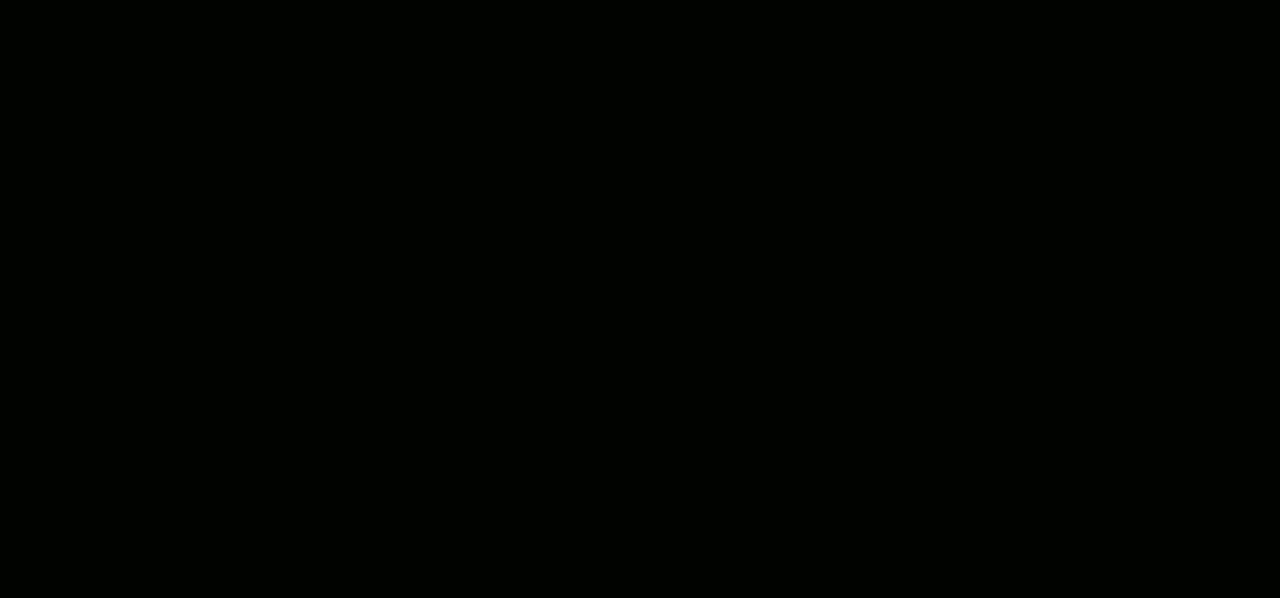
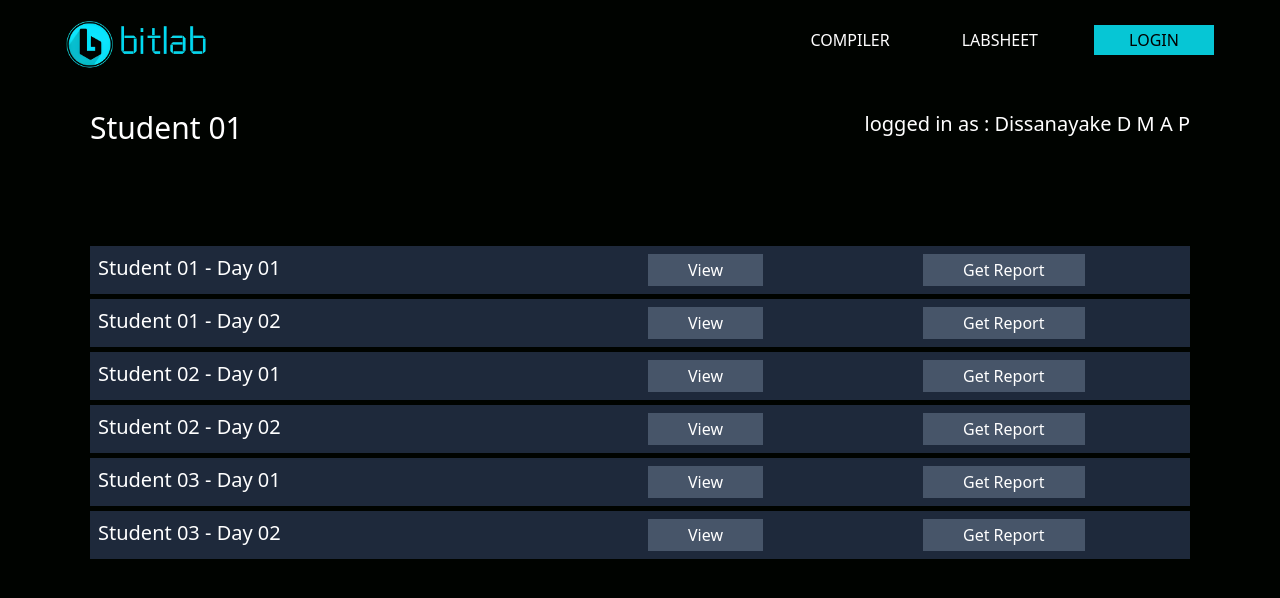
Before and after one commit to AnjanaPrabhath/BitLab, a React (Create React App) app in the folder frontend/: page /admin/student_details/student_record in a window 1280 px wide. Before the commit this address had no page. Shown: the top 598 px of the page. Built offline with nearby package versions, Linux system fonts and the light colour scheme.

Commit message:
admin-student details

```diff
--- a/frontend/src/App.js
+++ b/frontend/src/App.js
@@ -16,6 +16,8 @@ import SelectAddQuestion from './Pages/AJ/SelectAddQuestion';
 import SelectQuestion from './Pages/AJ/SelectQuestion';
 import AddQuestion from './Pages/AJ/AddQuestion';
 import SetPassword from './Pages/AJ/SetPassword';
+import StudentRecord from './Pages/StudentRecord';
+import ViewStudentRecord from './Pages/ViewStudentRecord';
 
 
 function App() {
@@ -28,19 +30,27 @@ function App() {
             <Route path='/' element={<LandingPage/>} />
             <Route path='/login' element={<LoginPage/>} />
             <Route path='/admin' element={<AdminPage/>} />
+
+            <Route path='/admin/student_details' element={<StudentDetails/>} />
+            <Route path='/admin/student_details/student_record' element={<StudentRecord/>} />
+            <Route path='/admin/student_details/view_student_record' element={<ViewStudentRecord/>} />
+
             <Route path='/admin/academic_period' element={<AcademicPeriod/>} />
             <Route path='/admin/academic_period/modules' element={<YearXsemesterX/>} />
             <Route path='/admin/academic_period/modules/question' element={<SelectAddQuestion/>} />
             <Route path='/admin/academic_period/modules/question/select' element={<SelectQuestion/>} />
             <Route path='/admin/academic_period/modules/question/add' element={<AddQuestion/>} />
+
             <Route path='/admin/set_password' element={<SetPassword/>} />
+
             <Route path='/admin/sandani/learning_portal' element={<LearningPortal/>} />
-            <Route path='/admin/student_details' element={<StudentDetails/>} />
+
             <Route path='/admin/edit_personal_details' element={<EditPersonalDetails/>} />
             <Route path='/admin/session_password' element={<SessionPassword/>} />
             <Route path='/admin/sandani/SignUp/sign_up_page' element={<SignUpPage/>} />
             <Route path='/admin/sandani/lab_sheet' element={<LabSheet/>} />
             <Route path='/admin/sandani/Compiler/compiler_s_page' element={<CompilerSPage/>} />
+
         </Routes>
       </BrowserRouter>
 
--- a/frontend/src/Components/Hero.jsx
+++ b/frontend/src/Components/Hero.jsx
@@ -17,7 +17,7 @@ const Hero = () => {
             <div className='absolute w-[1300px] h-[530px] bg-black opacity-40'></div>
 
             {/* heading */}
-            <img className='mt-[70px] w-[100%] object-cover ml-[70px]' src={Poster} alt="" />
+            <img className='mt-[70px] w-[100%] object-cover ml-[5%]' src={Poster} alt="" />
 
               {/* meka hadala iwara na */}
               <div className='absolute w-full top-[20%] mx-auto '>
--- a/frontend/src/Pages/StudentDetails.jsx
+++ b/frontend/src/Pages/StudentDetails.jsx
@@ -32,8 +32,9 @@ const StudentDetails = () => {
 
                 <div></div>
                 <div className='text-center'>Available</div>
+                <Link to="/admin/student_details/student_record">
                 <button className='bg-slate-600 cursor-pointer hover:scale-105 duration-500 px-[10px] py-1'>view record</button>
-
+                </Link>
         </div>
 
         {/* student 02 */}
@@ -44,8 +45,9 @@ const StudentDetails = () => {
 
                 <div></div>
                 <div className='text-center'>Not Available</div>
+                <Link to="/admin/student_details/student_record">
                 <button className='bg-slate-600 cursor-pointer hover:scale-105 duration-500 px-[10px] py-1'>view record</button>
-
+                </Link>
         </div>
 
         {/* student 03 */}
@@ -56,8 +58,9 @@ const StudentDetails = () => {
 
                 <div></div>
                 <div className='text-center'>Available</div>
+                <Link to="/admin/student_details/student_record">
                 <button className='bg-slate-600 cursor-pointer hover:scale-105 duration-500 px-[10px] py-1'>view record</button>
-
+                </Link>
         </div>
 
         {/* student 04 */}
@@ -68,8 +71,9 @@ const StudentDetails = () => {
 
                 <div></div>
                 <div className='text-center'>Available</div>
+                <Link to="/admin/student_details/student_record">
                 <button className='bg-slate-600 cursor-pointer hover:scale-105 duration-500 px-[10px] py-1'>view record</button>
-
+                </Link>
         </div>
 
         {/* student 05 */}
@@ -80,8 +84,9 @@ const StudentDetails = () => {
 
                 <div></div>
                 <div className='text-center'>Available</div>
+                <Link to="/admin/student_details/student_record">
                 <button className='bg-slate-600 cursor-pointer hover:scale-105 duration-500 px-[10px] py-1'>view record</button>
-
+                </Link>
         </div>
     </div>
   )
--- /dev/null
+++ b/frontend/src/Pages/StudentRecord.jsx
@@ -0,0 +1,114 @@
+import React from 'react'
+import { Link } from 'react-router-dom'
+import Navbar from '../Components/Navbar'
+
+const StudentRecord = () => {
+  return (
+    <div>
+    <Navbar/>
+
+      <div className='flex max-w-[1100px] justify-between mx-auto mt-[50px]  text-white'>
+          <h2 className='flex flex-col font-medium text-3xl'>
+              Student 01
+          </h2>
+
+          <h3 className='font-light flex text-xl'>
+              logged in as : Dissanayake D M A P
+          </h3>
+      </div>
+
+
+      {/* student 01 */}
+      <div className='max-w-[1100px] justify-between mx-auto bg-slate-800 py-2 px-2 text-white grid grid-cols-4 gap-4 mt-[100px] '>
+              <Link>
+              <h2 className='flex flex-col font-normal text-xl'>Student 01 - Day 01 </h2>
+              </Link>
+
+              <div></div>
+              <Link to='/admin/student_details/view_student_record'>
+              <button className='bg-slate-600 cursor-pointer hover:scale-105 duration-500 px-[40px] py-1'>View</button>
+              </Link>
+              <Link>
+              <button className='bg-slate-600 cursor-pointer hover:scale-105 duration-500 px-[40px] py-1'>Get Report</button>
+              </Link>
+      </div>
+
+      {/* student 02 */}
+      <div className='max-w-[1100px] justify-between mx-auto mt-[5px] bg-slate-800 py-2 px-2 text-white grid grid-cols-4 gap-4 '>
+              <Link>
+              <h2 className='flex flex-col font-normal text-xl'>Student 01 - Day 02 </h2>
+              </Link>
+
+              <div></div>
+              <Link to='/admin/student_details/view_student_record'>
+              <button className='bg-slate-600 cursor-pointer hover:scale-105 duration-500 px-[40px] py-1'>View</button>
+              </Link>
+              <Link>
+              <button className='bg-slate-600 cursor-pointer hover:scale-105 duration-500 px-[40px] py-1'>Get Report</button>
+              </Link>
+      </div>
+
+      {/* student 03 */}
+      <div className='max-w-[1100px] justify-between mx-auto mt-[5px] bg-slate-800 py-2 px-2 text-white grid grid-cols-4 gap-4 '>
+              <Link>
+              <h2 className='flex flex-col font-normal text-xl'>Student 02 - Day 01 </h2>
+              </Link>
+
+              <div></div>
+              <Link to='/admin/student_details/view_student_record'>
+              <button className='bg-slate-600 cursor-pointer hover:scale-105 duration-500 px-[40px] py-1'>View</button>
+              </Link>
+              <Link>
+              <button className='bg-slate-600 cursor-pointer hover:scale-105 duration-500 px-[40px] py-1'>Get Report</button>
+              </Link>
+      </div>
+
+      {/* student 04 */}
+      <div className='max-w-[1100px] justify-between mx-auto mt-[5px] bg-slate-800 py-2 px-2 text-white grid grid-cols-4 gap-4 '>
+              <Link>
+              <h2 className='flex flex-col font-normal text-xl'>Student 02 - Day 02 </h2>
+              </Link>
+
+              <div></div>
+              <Link to='/admin/student_details/view_student_record'>
+              <button className='bg-slate-600 cursor-pointer hover:scale-105 duration-500 px-[40px] py-1'>View</button>
+              </Link>
+              <Link>
+              <button className='bg-slate-600 cursor-pointer hover:scale-105 duration-500 px-[40px] py-1'>Get Report</button>
+              </Link>
+      </div>
+
+      {/* student 05 */}
+      <div className='max-w-[1100px] justify-between mx-auto mt-[5px] bg-slate-800 py-2 px-2 text-white grid grid-cols-4 gap-4 '>
+              <Link>
+              <h2 className='flex flex-col font-normal text-xl'>Student 03 - Day 01 </h2>
+              </Link>
+
+              <div></div>
+              <Link to='/admin/student_details/view_student_record'>
+              <button className='bg-slate-600 cursor-pointer hover:scale-105 duration-500 px-[40px] py-1'>View</button>
+              </Link>
+              <Link>
+              <button className='bg-slate-600 cursor-pointer hover:scale-105 duration-500 px-[40px] py-1'>Get Report</button>
+              </Link>
+      </div>
+
+      {/* student 06 */}
+      <div className='max-w-[1100px] justify-between mx-auto mt-[5px] bg-slate-800 py-2 px-2 text-white grid grid-cols-4 gap-4 '>
+              <Link>
+              <h2 className='flex flex-col font-normal text-xl'>Student 03 - Day 02 </h2>
+              </Link>
+
+              <div></div>
+              <Link to='/admin/student_details/view_student_record'>
+              <button className='bg-slate-600 cursor-pointer hover:scale-105 duration-500 px-[40px] py-1'>View</button>
+              </Link>
+              <Link>
+              <button className='bg-slate-600 cursor-pointer hover:scale-105 duration-500 px-[40px] py-1'>Get Report</button>
+              </Link>
+      </div>
+  </div>
+  )
+}
+
+export default StudentRecord
--- /dev/null
+++ b/frontend/src/Pages/ViewStudentRecord.jsx
@@ -0,0 +1,51 @@
+import React from 'react'
+import Navbar from '../Components/Navbar'
+import { Link } from 'react-router-dom'
+
+const ViewStudentRecord = () => {
+  return (
+    <div>
+        <Navbar/>
+
+        <div className='flex max-w-[1100px] justify-between mx-auto mt-[50px]  text-white'>
+          <h2 className='flex flex-col font-medium text-3xl'>
+              Personal Report
+          </h2>
+
+          <h3 className='font-light flex text-xl'>
+              logged in as : Dissanayake D M A P
+          </h3>
+      </div>
+
+      {/* Question and Answer */}
+
+      <div className='max-w-[800px] bg-gray-700 my-[50px] mx-auto'>
+
+          <div className='px-10'>
+              <p className='py-3 '>Question Topic </p>
+              <div>
+                  <input type="text"
+                  className='bg-[#1f1f1f] placeholder-slate-400 text-[#d0d0d0]  rounded-md px-2 py-2 mt-1 mb-2 border-blue-400 w-full'
+                  />
+              </div>
+
+              <p className='py-3 '>Question Description </p>
+              <div>
+                  <textarea
+                  className='bg-[#1f1f1f] placeholder-slate-400 text-[#d0d0d0]  rounded-md px-2 py-2 mt-1 mb-2 border-blue-400 w-full h-[200px]'
+                  />
+              </div>
+              {/* add question button */}
+              <div className='justify-center mx-auto'>
+                <Link to="/admin/academic_period/modules/question">
+                  <button className= 'text-center ml-[150px] bg-[#191919] px-[150px] hover:bg-[#06C6D5]  duration-500 py-2 mt-[30px] mb-[30px] rounded-md'>Add Question</button>
+                </Link>
+              </div>
+          </div>
+        </div>
+
+    </div>
+  )
+}
+
+export default ViewStudentRecord
```
